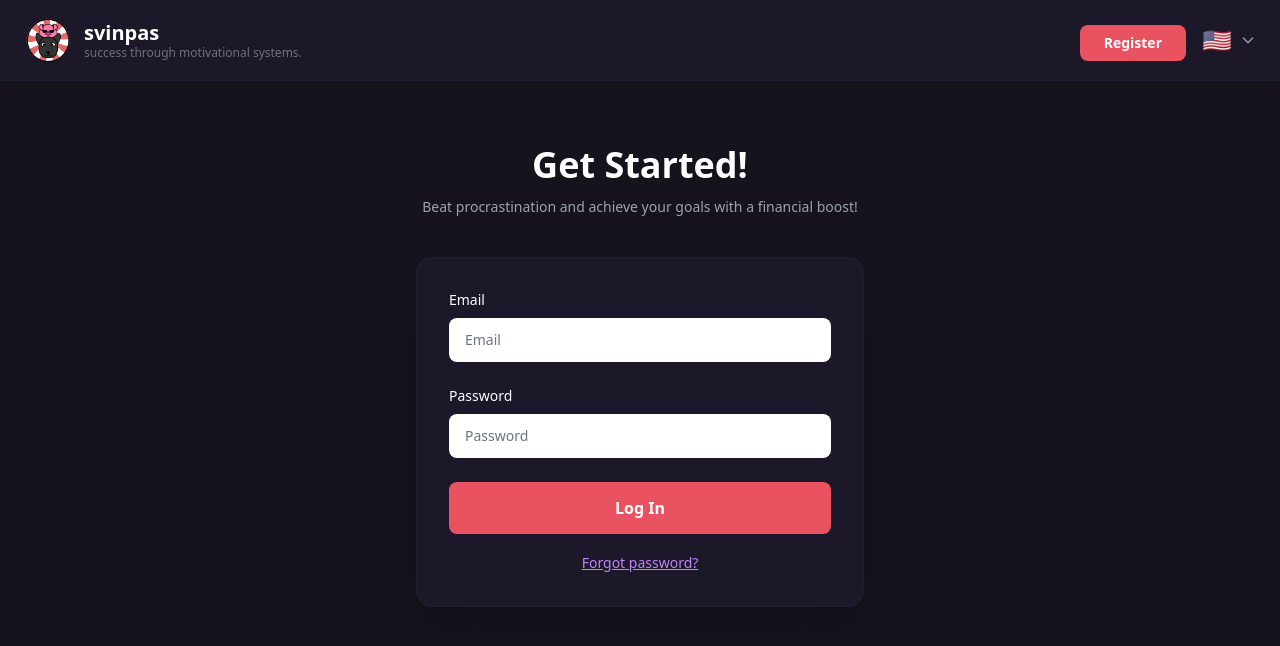
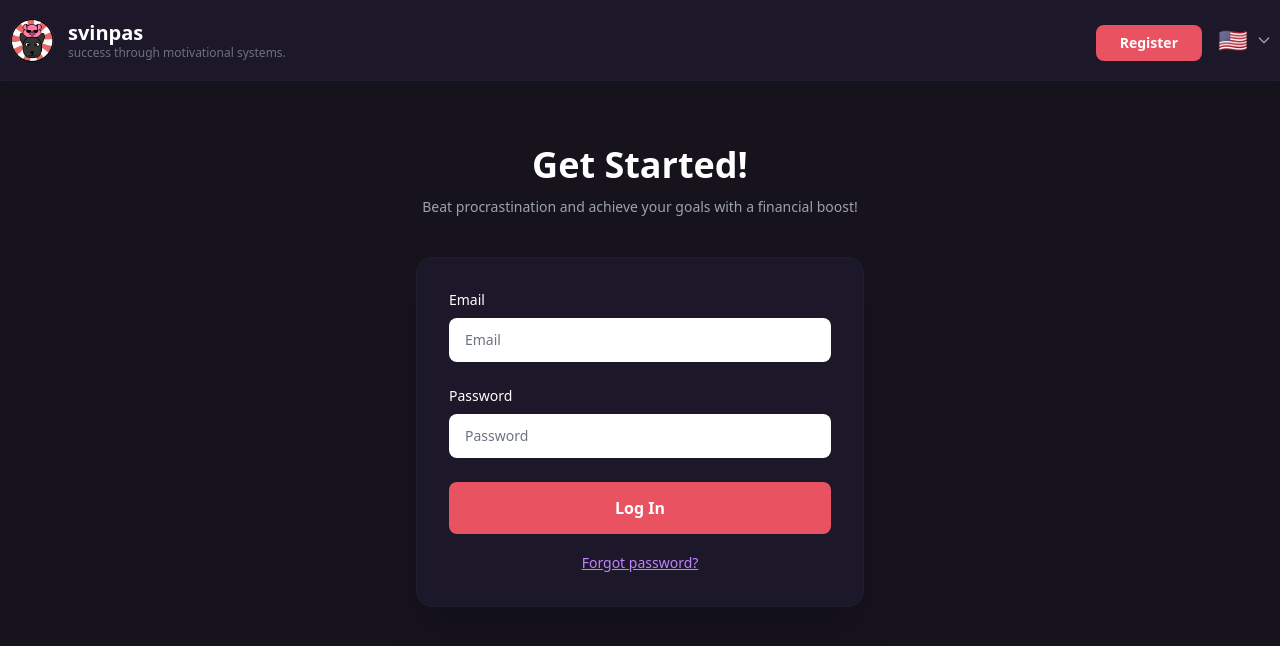
Before and after one commit to talhairfan683/Vercel-Frontend, a React (Vite) app: page /login in a window 1280 px wide. Shown: the top 646 px of the page. Built offline with nearby package versions, Linux system fonts and the light colour scheme.

Commit message:
Login.jsx

```diff
--- a/src/Component/Login.jsx
+++ b/src/Component/Login.jsx
@@ -22,7 +22,7 @@ export default function Login() {
   return (
     <div className="min-h-screen bg-gradient-to-br from-[#16131d] to-[#16131d]">
       {/* Navbar */}
-      <nav className="bg-[#1e1b2e]/80 backdrop-blur-sm px-6 py-4 flex items-center justify-between border-b border-gray-800/50">
+      <nav className="bg-[#1e1b2e]/80 backdrop-blur-sm px-2 py-4 flex items-center justify-between border-b border-gray-800/50">
         {/* Logo */}
         <div className="flex items-center gap-3">
           <img src={logo} alt="Logo" className="w-12 h-12 rounded-full" />
```
